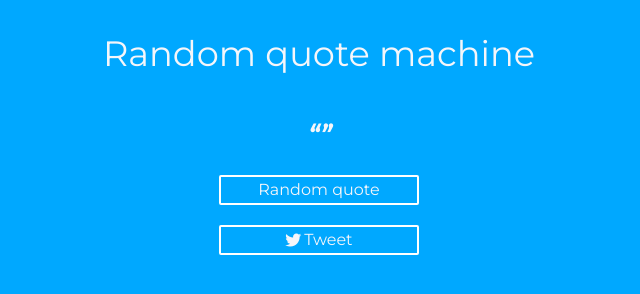
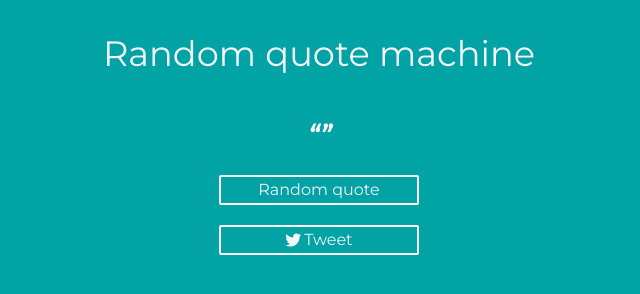
Before and after one commit to Kirdan92/Random-Quote-Machine, a plain HTML site: page index.html in a window 1280 px wide. Shown: the whole page, without its empty margins (321-961 px from the left). Drawn offline with Linux system fonts and the light colour scheme; no server answers.

Commit message:
Update style.css

```diff
--- a/css/style.css
+++ b/css/style.css
@@ -7,7 +7,7 @@ html {
 }
 
 body {
-  background-color: #00a8ff;
+  background-color: #01a3a4;
   font-family: 'Montserrat', sans-serif;
 }
 
```
